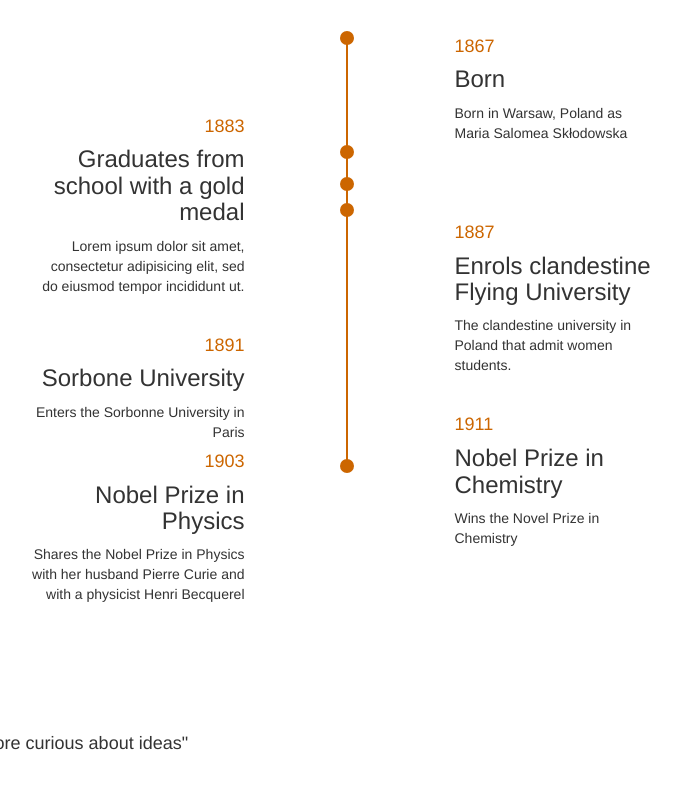
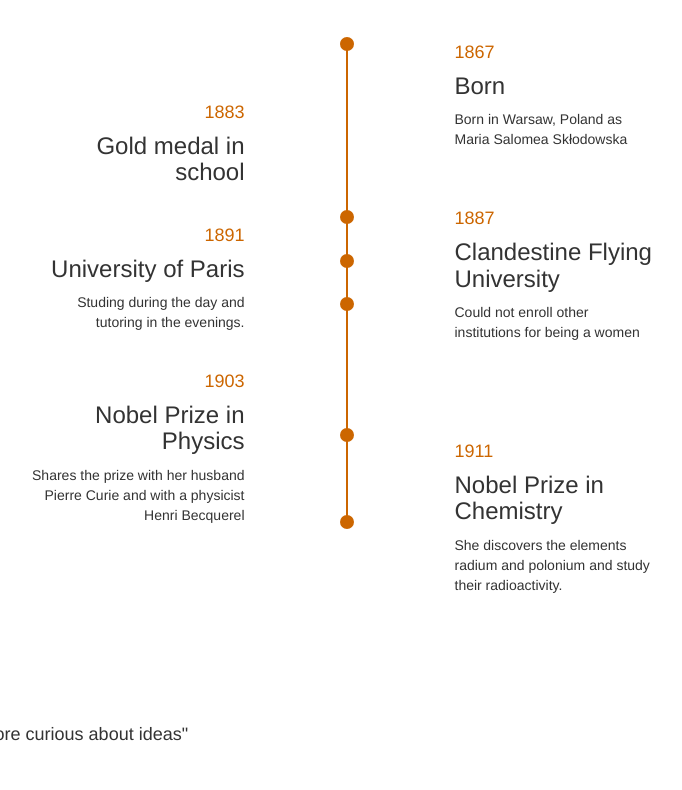
Before and after one commit to hedonazur/marie_curie_porfolio, a plain HTML site: page index.html in a window 1280 px wide. Shown: the part 722-1512 px from the top of the page, without its empty margins (298-980 px from the left). Drawn offline with Linux system fonts and the light colour scheme; a web font is replaced by a local one.

Commit message:
texto en resume

```diff
--- a/css/marie_portfolio.css
+++ b/css/marie_portfolio.css
@@ -48,7 +48,9 @@
   width:100%;
 }
 .text {
-  padding-top:8%;
+  padding-top:4%;
+  padding-right: 15%;
+  text-align: justify;
 }
 ul {
   list-style-type: none;
--- a/index.html
+++ b/index.html
@@ -66,29 +66,28 @@
 </header>
 <article id="resume">
   <div class="container">
-    <h2 class="text-center">Resume</h2>
+    <h1 class="text-center">Resume</h2>
     <br><br>
     <div class="row">
       <div class="col-sm-offset-2 col-sm-3 left-boxes">
-      <br><br><br><br>
+      <br><br><br>
         <div class="box">
             <h4>1883</h4>
-  	        <h3>Graduates from school with a gold medal</h3>
-  	        <p>Lorem ipsum dolor sit amet, consectetur adipisicing elit, sed do eiusmod
-  	           tempor incididunt ut.</p>
+  	        <h3>Gold medal in school</h3>
+  	        <p></p>
         </div>
         <br>
         <div class="box">
   	        <h4>1891</h4>
-  	        <h3>Sorbone University</h3>
-  	        <p>Enters the Sorbonne University in Paris</p>
+  	        <h3>University of Paris</h3>
+  	        <p>Studing during the day and tutoring in the evenings.</p>
         </div>
-
-    <div class="box">
+             <br>
+        <div class="box">
   	<h4>1903</h4>
   	<h3>Nobel Prize in Physics</h3>
-  	<p>Shares the Nobel Prize in Physics with her husband Pierre Curie and with a physicist Henri Becquerel</p>
-  </div>
+  	<p>Shares the prize with her husband Pierre Curie and with a physicist Henri Becquerel</p>
+    </div>
 
       </div>
       <div class="col-sm-2">
@@ -102,17 +101,17 @@
   	      <h3>Born</h3>
   	      <p>Born in Warsaw, Poland as Maria Salomea Skłodowska</p>
         </div>
-        <br><br><br>
+        <br><br>
         <div class="box">
   	      <h4>1887</h4>
-  	      <h3>Enrols clandestine Flying University</h3>
-  	      <p>The clandestine  university in Poland that admit women students.</p>
+  	      <h3>Clandestine Flying University</h3>
+  	      <p>Could not enroll other institutions for being a women</p>
         </div>
-        <br>
+        <br><br><br><br>
        <div class="box">
   	      <h4>1911</h4>
   	      <h3>Nobel Prize in Chemistry</h3>
-  	      <p>Wins the Novel Prize in Chemistry</p>
+  	      <p>She discovers the elements radium and polonium and study their radioactivity.</p>
        </div>
 
       </div>
@@ -130,14 +129,15 @@
 </footer>
 <script type="text/javascript">
     var kurbickFilms = [{name:"", date: "1867"},
-  {name:"Worked as a home tutor for two years to pay for the expenses of her sister Bronislawa at the Flying University. She fall in love with the son of the family she tutored but is rejected by them for her lack of money", 	date:"1885"},
-  {name:"She continued working as a tutor and began her practical scientific training in a chemical laboratory at the Museum of Industry and Agriculture.", 	date:"1890"},
-  {name:"Marries Pierre Curie in Paris.", date:	"1894"},
-  {name:"Dies at the age of 66", date:	"1934"}
+                        {name:"", date:"1883"},
+                        {name:"", date:"1887"},
+                        {name:"", date:	"1891"},
+                        {name:"", date:	"1903"},
+                        {name:"", date:	"1911"}
 
 ];
 
-TimeKnots.draw("#timeline1", kurbickFilms, {horizontalLayout: false, dateFormat: "%Y", color: "#CC6600", background:"#CC6600",  height: 450, width:110, radius: 6, lineWidth:2, showLabels: false, labelFormat: "%Y"});
+TimeKnots.draw("#timeline1", kurbickFilms, {horizontalLayout: false, dateFormat: "%Y", color: "#CC6600", background:"#CC6600",  height: 500, width:110, radius: 6, lineWidth:2, showLabels: false, labelFormat: "%Y"});
 </script>
 
 
```
